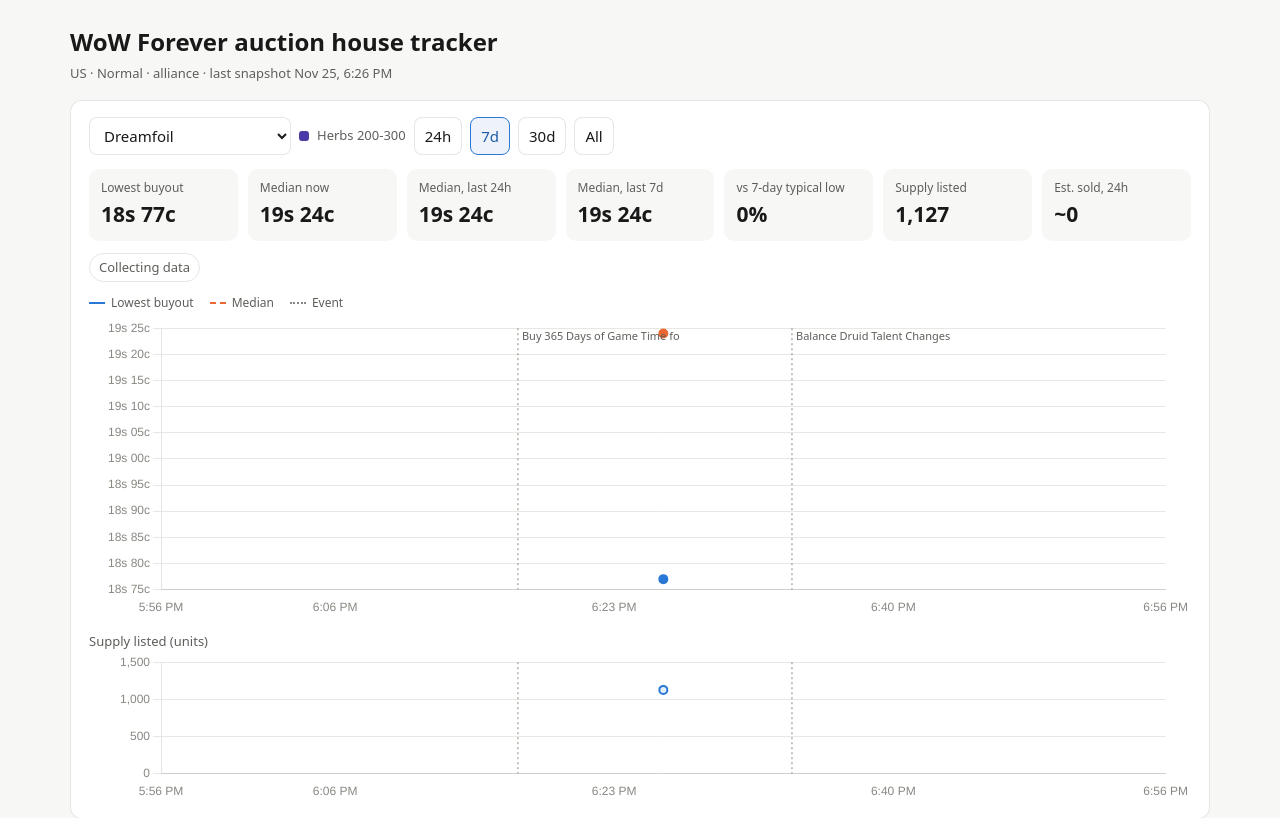
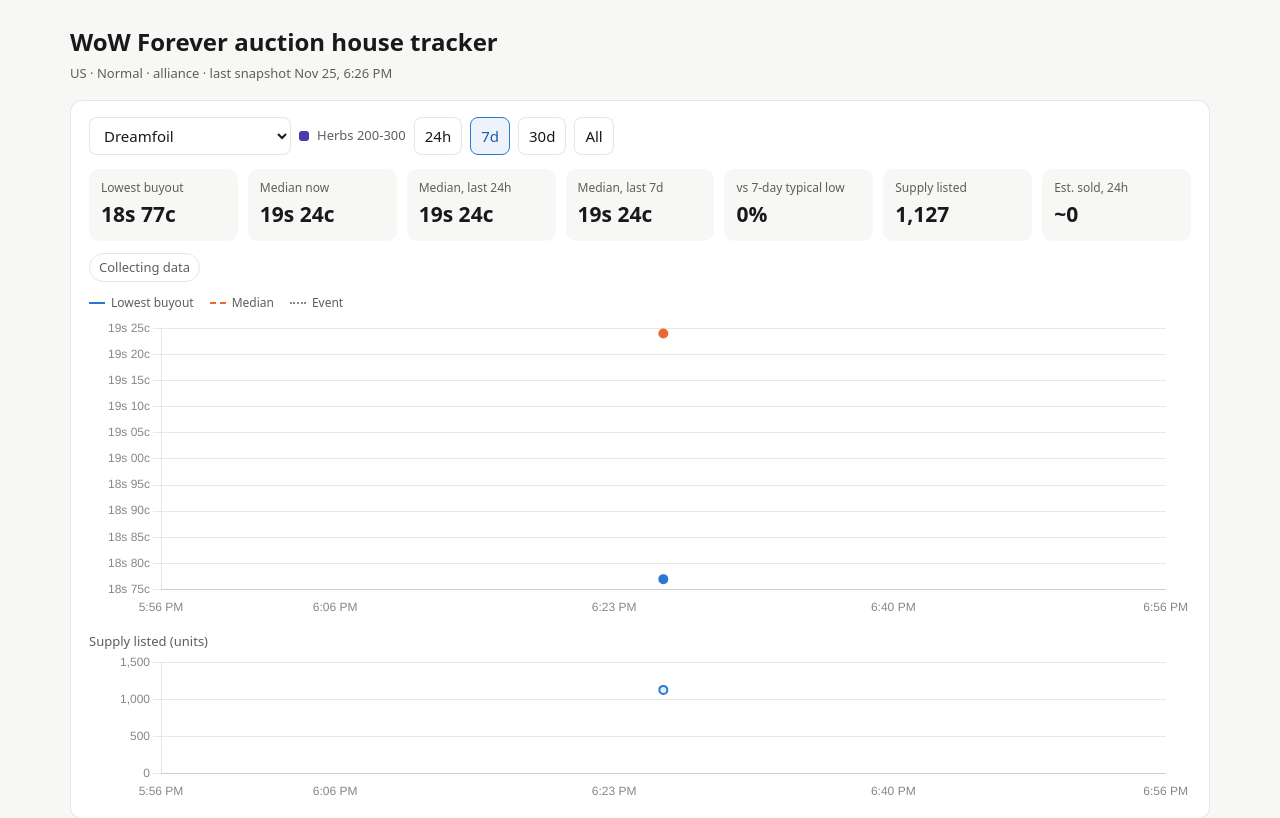
Before and after one commit to TobydracoX/forever-ah-tracker, a plain HTML site: page index.html in a window 1280 px wide. Shown: the top 818 px of the page. Drawn offline with nearby package versions, Linux system fonts and the light colour scheme.

Commit message:
Tighten news filter; chart lines only for notes and item-specific news
The old keyword list included 'forever', so every Forever post matched.

Co-Authored-By: Claude Opus 5.5 <noreply@anthropic.com>
Claude-Session: https://claude.ai/code/session_01P8nGxj9WTFVuqzJZTnsgcn

```diff
--- a/config.json
+++ b/config.json
@@ -30,9 +30,9 @@
     "https://www.wowhead.com/news/rss/all"
   ],
   "news_keywords": [
-    "forever", "hotfix", "patch notes", "alchemy", "herbalism", "skinning", "enchanting",
-    "potion", "flask", "drop rate", "spawn", "auction house", "raid", "onyxia", "hyjal", "barrow deeps",
-    "attunement", "profession", "scarce"
+    "hotfix", "patch notes", "alchemy", "herbalism", "herb", "skinning", "leather", "mining", "enchant",
+    "potion", "flask", "drop rate", "spawn", "auction house", "gold", "profession", "scarce", "crafting",
+    "onyxia", "hyjal", "barrow deeps", "attunement"
   ],
   "news_require_word": "forever"
 }
--- a/data/events.json
+++ b/data/events.json
@@ -1,82 +1,11 @@
 [
- {
-  "ts": "2026-11-19T17:24:03+00:00",
-  "title": "WoW: Forever Podcast Episode 8: Classes, Itemization, and BiS",
-  "link": "https://www.wowhead.com/news=383926/wow-forever-podcast-episode-8-classes-itemization-and-bis",
-  "source": "www.wowhead.com",
-  "keywords": [
-   "forever"
-  ],
-  "items": []
- },
- {
-  "ts": "2026-11-19T17:50:34+00:00",
-  "title": "Zirene Teases Item Granting Bonus Stats When Bags are Full in WoW: Forever",
-  "link": "https://www.wowhead.com/news=383927/zirene-teases-item-granting-bonus-stats-when-bags-are-full",
-  "source": "www.wowhead.com",
-  "keywords": [
-   "forever"
-  ],
-  "items": []
- },
- {
-  "ts": "2026-11-19T18:16:54+00:00",
-  "title": "Study The Well - WoW: Forever Podcast Board Message Hints at New Brainteaser",
-  "link": "https://www.wowhead.com/news=383929/study-the-well-wow-forever-podcast-board-message-hints-at-new-brainteaser",
-  "source": "www.wowhead.com",
-  "keywords": [
-   "forever"
-  ],
-  "items": []
- },
- {
-  "ts": "2026-11-19T19:19:21+00:00",
-  "title": "Blizzard Wants to Get Rid of BiS in WoW: Forever",
-  "link": "https://www.wowhead.com/news=383931/blizzard-wants-to-get-rid-of-bis-in-wow-forever",
-  "source": "www.wowhead.com",
-  "keywords": [
-   "forever"
-  ],
-  "items": []
- },
  {
   "ts": "2026-11-19T21:23:45+00:00",
   "title": "Motes of Unstable Magic Now Soulbound in WoW: Forever - Gold Strategy Nerfed",
   "link": "https://www.wowhead.com/news=383935/motes-of-unstable-magic-now-soulbound-in-wow-forever-gold-strategy-nerfed",
   "source": "www.wowhead.com",
   "keywords": [
-   "forever",
-   "auction house"
-  ],
-  "items": []
- },
- {
-  "ts": "2026-11-19T23:20:47+00:00",
-  "title": "Some EU Players Reporting Issues with PvP Queues and Honor Gains in WoW: Forever",
-  "link": "https://www.wowhead.com/news=383937/some-eu-players-reporting-issues-with-pvp-queues-and-honor-gains-in-wow-forever",
-  "source": "www.wowhead.com",
-  "keywords": [
-   "forever"
-  ],
-  "items": []
- },
- {
-  "ts": "2026-11-20T00:42:07+00:00",
-  "title": "Blizzard Addresses Spell Power Gear Shortage in WoW: Forever",
-  "link": "https://www.wowhead.com/news=383928/blizzard-addresses-spell-power-gear-shortage-in-wow-forever",
-  "source": "www.wowhead.com",
-  "keywords": [
-   "forever"
-  ],
-  "items": []
- },
- {
-  "ts": "2026-11-20T02:09:09+00:00",
-  "title": "Blizzard Investigating Several Bugged Quests in WoW: Forever",
-  "link": "https://www.wowhead.com/news=383938/blizzard-investigating-several-bugged-quests-in-wow-forever",
-  "source": "www.wowhead.com",
-  "keywords": [
-   "forever"
+   "gold"
   ],
   "items": []
  },
@@ -86,71 +15,7 @@
   "link": "https://www.wowhead.com/news=383939/ret-paladin-bug-fix-and-seed-hybridizer-available-again-wow-forever-hotfixes-for",
   "source": "www.wowhead.com",
   "keywords": [
-   "forever",
    "hotfix"
-  ],
-  "items": []
- },
- {
-  "ts": "2026-11-20T15:00:00+00:00",
-  "title": "Every Quest for Level 30 to 40 Dungeons in WoW: Forever",
-  "link": "https://www.wowhead.com/news=383933/every-quest-for-level-30-to-40-dungeons-in-wow-forever",
-  "source": "www.wowhead.com",
-  "keywords": [
-   "forever"
-  ],
-  "items": []
- },
- {
-  "ts": "2026-11-20T16:00:00+00:00",
-  "title": "Unlock a Dungeon Shortcut in WoW: Forever with the Compound Key",
-  "link": "https://www.wowhead.com/news=383890/unlock-a-dungeon-shortcut-in-wow-forever-with-the-compound-key",
-  "source": "www.wowhead.com",
-  "keywords": [
-   "forever"
-  ],
-  "items": []
- },
- {
-  "ts": "2026-11-20T17:00:14+00:00",
-  "title": "[UPDATED] All Skyborne Now Get Discount for Mounts Regardless of Reputation in WoW: Forever",
-  "link": "https://www.wowhead.com/news=383940/skyborne-now-get-reputation-discount-for-mounts-in-wow-forever-but-youll-need-a",
-  "source": "www.wowhead.com",
-  "keywords": [
-   "forever"
-  ],
-  "items": []
- },
- {
-  "ts": "2026-11-20T18:02:14+00:00",
-  "title": "WoW: Forever Class Design, Patch 12.1.7, WoW Anniversary - WoW Weekly",
-  "link": "https://www.wowhead.com/news=383944/wow-forever-class-design-patch-12-1-7-wow-anniversary-wow-weekly",
-  "source": "www.wowhead.com",
-  "keywords": [
-   "forever"
-  ],
-  "items": []
- },
- {
-  "ts": "2026-11-20T19:00:55+00:00",
-  "title": "Layer Swap and Other Targeted Layering Addons Will Be Disabled Soon in WoW: Forever",
-  "link": "https://www.wowhead.com/news=383943/layer-swap-and-other-targeted-layering-addons-will-be-disabled-soon-in-wow",
-  "source": "www.wowhead.com",
-  "keywords": [
-   "forever",
-   "hotfix"
-  ],
-  "items": []
- },
- {
-  "ts": "2026-11-20T20:51:19+00:00",
-  "title": "Itemization of Crafted Tier Sets Revealed in WoW: Forever's First Raid Tier",
-  "link": "https://www.wowhead.com/news=383946/itemization-of-crafted-tier-sets-revealed-in-wow-forevers-first-raid-tier",
-  "source": "www.wowhead.com",
-  "keywords": [
-   "forever",
-   "hotfix",
-   "raid"
   ],
   "items": []
  },
@@ -160,18 +25,7 @@
   "link": "https://www.wowhead.com/news=383949/lfg-bug-fix-causes-players-to-see-more-groups-wow-forever-hotfixes-for-november",
   "source": "www.wowhead.com",
   "keywords": [
-   "forever",
    "hotfix"
-  ],
-  "items": []
- },
- {
-  "ts": "2026-11-21T15:00:00+00:00",
-  "title": "All Quests for New Alcaz Prison Dungeon in WoW: Forever",
-  "link": "https://www.wowhead.com/news=383934/all-quests-for-new-alcaz-prison-dungeon-in-wow-forever",
-  "source": "www.wowhead.com",
-  "keywords": [
-   "forever"
   ],
   "items": []
  },
@@ -181,18 +35,8 @@
   "link": "https://www.wowhead.com/news=383950/maximum-dungeons-per-hour-reduced-in-wow-forever-hotfix-solo-gold-farming-nerf",
   "source": "www.wowhead.com",
   "keywords": [
-   "forever",
-   "hotfix"
-  ],
-  "items": []
- },
- {
-  "ts": "2026-11-22T15:00:00+00:00",
-  "title": "The Best Way to Level Lockpicking to Max in WoW: Forever",
-  "link": "https://www.wowhead.com/news=383884/the-best-way-to-level-lockpicking-to-max-in-wow-forever",
-  "source": "www.wowhead.com",
-  "keywords": [
-   "forever"
+   "hotfix",
+   "gold"
   ],
   "items": []
  },
@@ -202,38 +46,7 @@
   "link": "https://www.wowhead.com/news=383947/the-weekly-reset-with-taliesin-and-evitel-gold-in-forever",
   "source": "www.wowhead.com",
   "keywords": [
-   "forever"
-  ],
-  "items": []
- },
- {
-  "ts": "2026-11-22T19:01:53+00:00",
-  "title": "World Buffs Removed on Any Loading Screen in WoW: Forever",
-  "link": "https://www.wowhead.com/news=383954/world-buffs-removed-on-any-loading-screen-in-wow-forever",
-  "source": "www.wowhead.com",
-  "keywords": [
-   "forever"
-  ],
-  "items": []
- },
- {
-  "ts": "2026-11-22T21:00:03+00:00",
-  "title": "Players Can No Longer Peek Inside Lockboxes in WoW: Forever to Fix New Exploit",
-  "link": "https://www.wowhead.com/news=383956/players-can-no-longer-peek-inside-lockboxes-due-to-reroll-exploit",
-  "source": "www.wowhead.com",
-  "keywords": [
-   "forever",
-   "hotfix"
-  ],
-  "items": []
- },
- {
-  "ts": "2026-11-23T16:33:33+00:00",
-  "title": "Blizzard Announces Lockbox Change is Temporary in WoW: Forever - Peeking Inside Lockboxes Will Return",
-  "link": "https://www.wowhead.com/news=383963/blizzard-announces-lockbox-change-is-temporary-and-peeking-inside-lockboxes-will",
-  "source": "www.wowhead.com",
-  "keywords": [
-   "forever"
+   "gold"
   ],
   "items": []
  },
@@ -243,18 +56,7 @@
   "link": "https://www.wowhead.com/news=383967/world-buffs-now-persist-through-loading-screen-and-nerf-to-dire-maul-tribute",
   "source": "www.wowhead.com",
   "keywords": [
-   "forever",
    "hotfix"
-  ],
-  "items": []
- },
- {
-  "ts": "2026-11-23T23:00:58+00:00",
-  "title": "Players Reporting that Sunder Armor Effects Don't Work in WoW: Forever Dungeons",
-  "link": "https://www.wowhead.com/news=383969/players-reporting-that-sunder-armor-effects-dont-work-in-wow-forever-dungeons",
-  "source": "www.wowhead.com",
-  "keywords": [
-   "forever"
   ],
   "items": []
  },
@@ -264,7 +66,6 @@
   "link": "https://www.wowhead.com/news=383972/class-and-profession-bug-fixes-wow-forever-hotfixes-for-november-23-2026",
   "source": "www.wowhead.com",
   "keywords": [
-   "forever",
    "hotfix",
    "profession"
   ],
@@ -276,27 +77,7 @@
   "link": "https://www.wowhead.com/news=383961/all-tier-3-blueprint-sources-for-crafting-in-wow-forever",
   "source": "www.wowhead.com",
   "keywords": [
-   "forever"
-  ],
-  "items": []
- },
- {
-  "ts": "2026-11-24T18:06:43+00:00",
-  "title": "Watch \"Al'Aketh Rising\" - New Motion Comic for WoW: Forever",
-  "link": "https://www.wowhead.com/news=383980/watch-alaketh-rising-new-motion-comic-for-wow-forever",
-  "source": "www.wowhead.com",
-  "keywords": [
-   "forever"
-  ],
-  "items": []
- },
- {
-  "ts": "2026-11-25T15:00:00+00:00",
-  "title": "Dawn Waker Secret Brings Players to a Cataclysm Boss Cameo in WoW: Forever",
-  "link": "https://www.wowhead.com/news=383812/dawn-waker-secret-brings-players-to-a-cataclysm-boss-cameo-in-wow-forever",
-  "source": "www.wowhead.com",
-  "keywords": [
-   "forever"
+   "crafting"
   ],
   "items": []
  },
@@ -306,39 +87,7 @@
   "link": "https://www.wowhead.com/news=383986/revelation-enchant-nerfed-in-wow-forever",
   "source": "www.wowhead.com",
   "keywords": [
-   "forever",
-   "hotfix"
-  ],
-  "items": []
- },
- {
-  "ts": "2026-11-25T17:04:57+00:00",
-  "title": "Night Watchman's Torch Can Be Used While Mounted Again in WoW: Forever",
-  "link": "https://www.wowhead.com/news=383988/players-can-once-again-use-night-watchmans-torch-while-mounted-in-wow-forever",
-  "source": "www.wowhead.com",
-  "keywords": [
-   "forever",
-   "hotfix"
-  ],
-  "items": []
- },
- {
-  "ts": "2026-11-25T18:17:35+00:00",
-  "title": "Buy 365 Days of Game Time for $120 USD - New Limited Time Shop Offer",
-  "link": "https://www.wowhead.com/news=383991/new-limited-time-shop-offer-buy-365-days-of-game-time-for-120-usd",
-  "source": "www.wowhead.com",
-  "keywords": [
-   "forever"
-  ],
-  "items": []
- },
- {
-  "ts": "2026-11-25T18:33:57+00:00",
-  "title": "Balance Druid Talent Changes Now Live in WoW: Forever - 10% Damage Buff While in Moonkin Form",
-  "link": "https://www.wowhead.com/news=383992/balance-druid-talent-changes-now-live-buffs-to-moonkin-form",
-  "source": "www.wowhead.com",
-  "keywords": [
-   "forever"
+   "enchant"
   ],
   "items": []
  }
--- a/index.html
+++ b/index.html
@@ -224,6 +224,10 @@ function eventsFor(name) {
     .concat(NEWS.map(n => ({t: Date.parse(n.ts), title: n.title, link: n.link, items: n.items || [], src: n.source})));
   return ev.filter(e => !name || !e.items.length || e.items.includes(name)).sort((a, b) => b.t - a.t);
 }
+// Chart lines: your own notes, plus news that names this item. General news stays in the list only.
+function chartEvents(name) {
+  return eventsFor(name).filter(e => e.src === 'Your note' || e.items.includes(name));
+}
 
 const markers = {
   id: 'markers',
@@ -266,7 +270,7 @@ function draw() {
   const pad = 30 * 60e3;
   const from = Math.max(RANGE ? end - RANGE * DAY : first, first - pad);
   const vis = rows.filter(r => r.t >= from);
-  const ev = eventsFor(CUR);
+  const ev = chartEvents(CUR);
   pc && pc.destroy(); sc && sc.destroy();
   const grid = {color: css('--grid')}, tick = {color: css('--muted')};
   pc = new Chart($('#price'), {
```
Also changed, not shown: 1 other file.
